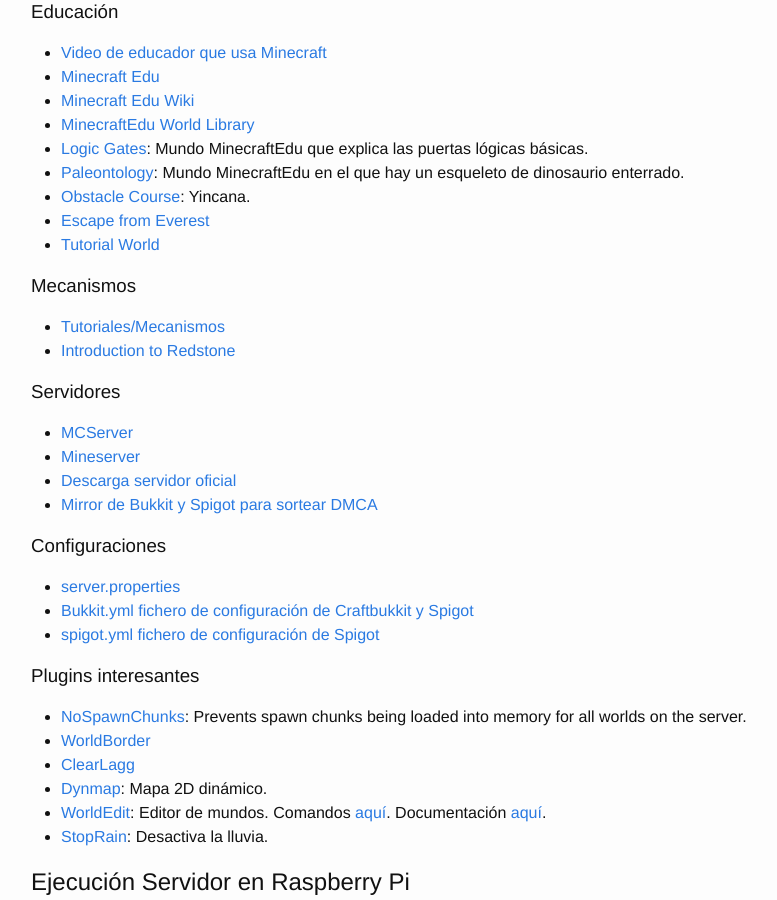
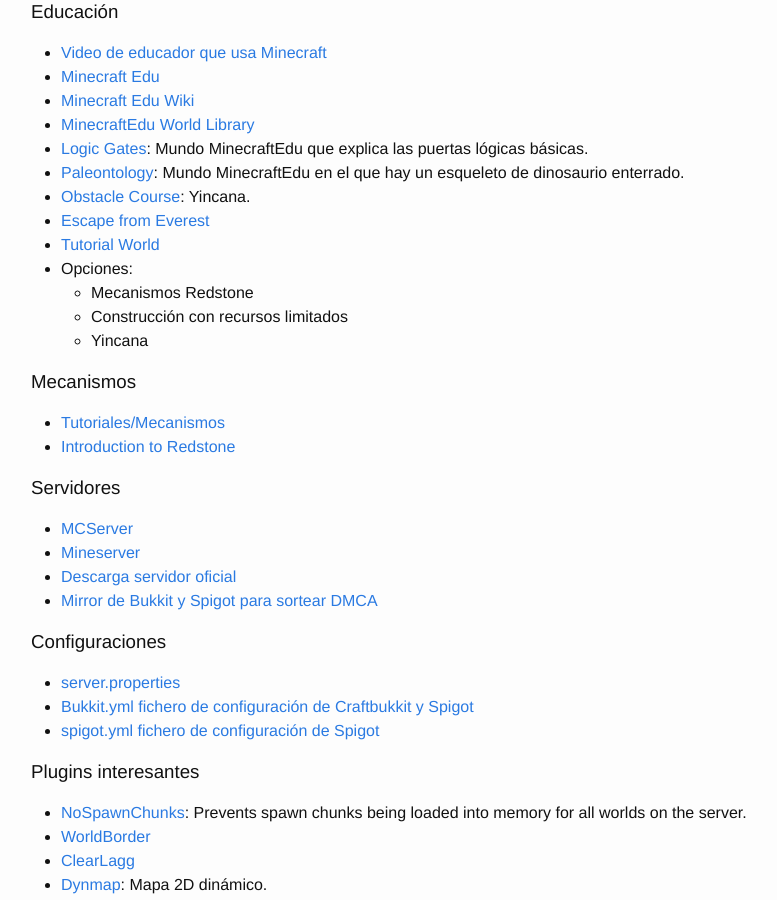
Before and after one commit to eduardofilo/eduardofilo.jekyll, a Jekyll site: the page built from proyectos/minecraft.md, in a window 1280 px wide and 900 px high, scrolled down 523 px. Shown: the whole window, without its empty margins (239-1016 px from the left). Built offline with Jekyll 4.4.1, drawn with Linux system fonts in a browser that asks for light colours; Markdown is read by kramdown in place of the engine named in the settings.

Commit message:
Cambio menor.

```diff
--- a/proyectos/minecraft.md
+++ b/proyectos/minecraft.md
@@ -27,6 +27,10 @@
 * [Obstacle Course](http://services.minecraftedu.com/worlds/node/58): Yincana.
 * [Escape from Everest](http://services.minecraftedu.com/worlds/node/27)
 * [Tutorial World](http://services.minecraftedu.com/worlds/node/26)
+* Opciones:
+  * Mecanismos Redstone
+  * Construcción con recursos limitados
+  * Yincana
 
 ### Mecanismos
 
```
